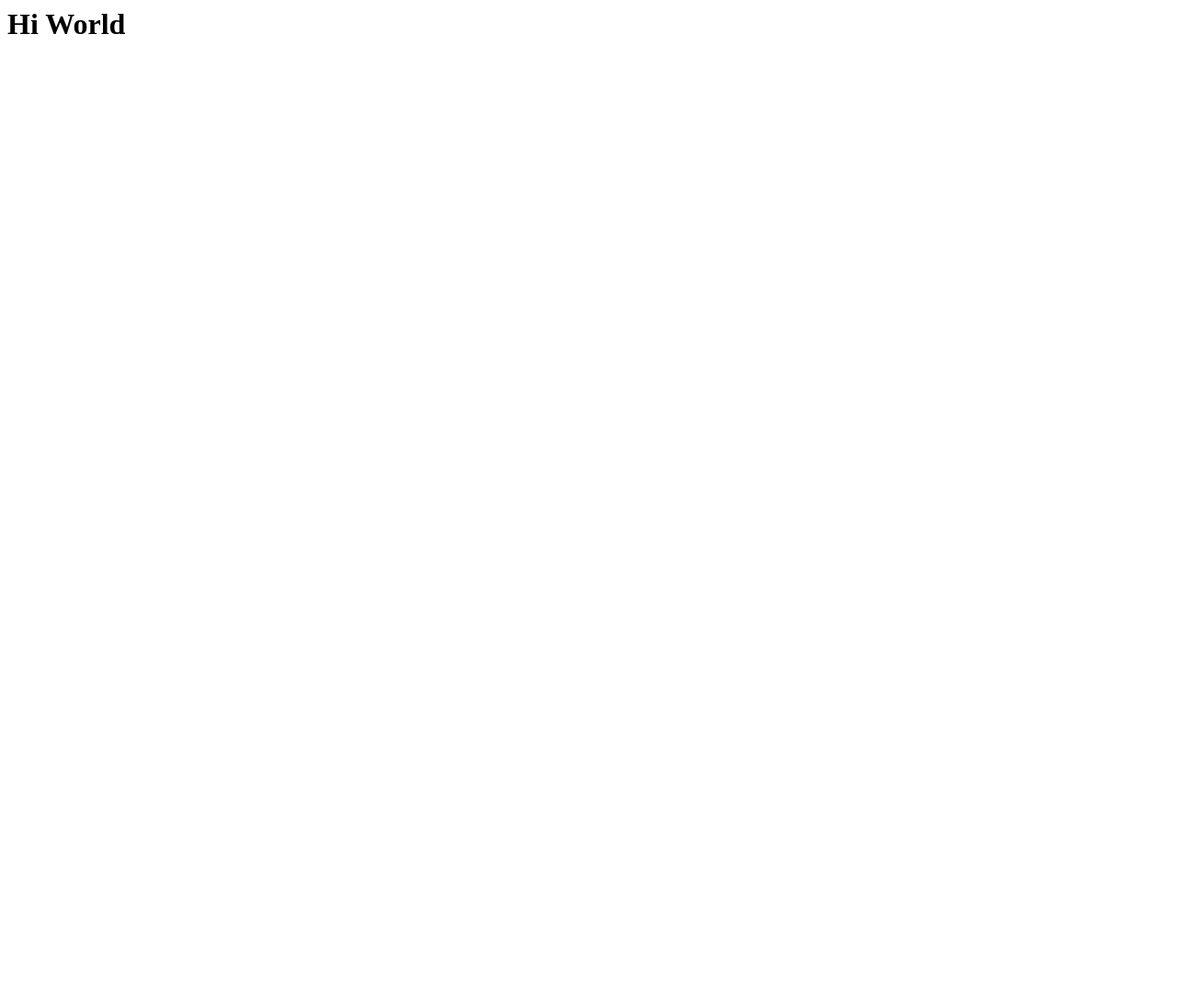
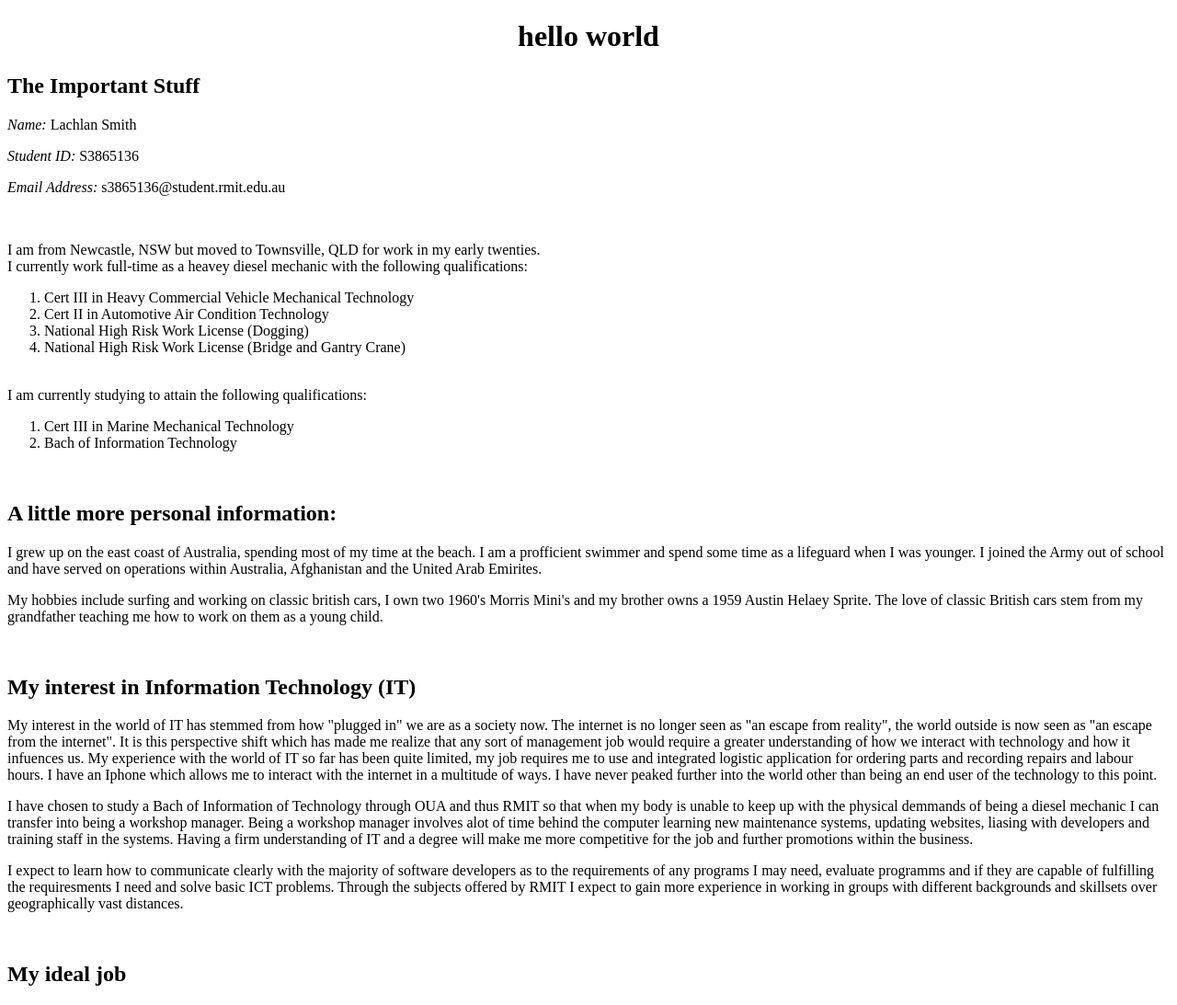
Before and after one commit to lachlan-smith3/test, a plain HTML site: page index.html in a window 1280 px wide. Shown: the whole page at 92% size. Before the commit the page ends 800 px from the top, so only its background shows below. Drawn offline with Linux system fonts and the light colour scheme.

Commit message:
plz work now

```diff
--- a/index.html
+++ b/index.html
@@ -1 +1,40 @@
-<h1>Hi World</h1>
+<!DOCTYPE html>
+<h1><center>hello world</center></h1>
+<body>
+	<h2>The Important Stuff</h2>
+	<p><em>Name:          </em>Lachlan Smith</p>
+	<p><em>Student ID:    </em>S3865136</p>
+	<p><em>Email Address: </em>s3865136@student.rmit.edu.au</p>
+	<br>
+	<p>I am from Newcastle, NSW but moved to Townsville, QLD for work in my early twenties. <br>
+	I currently work full-time as a heavey diesel mechanic with the following qualifications:
+	<ol>
+	<li>Cert III in Heavy Commercial Vehicle Mechanical Technology</li>
+	<li>Cert II in Automotive Air Condition Technology</li>
+	<li>National High Risk Work License (Dogging)</li>
+	<li>National High Risk Work License (Bridge and Gantry Crane)</li>
+	</ol><br>
+	I am currently studying to attain the following qualifications:
+	<ol>
+	<li>Cert III in Marine Mechanical Technology</li>
+	<li>Bach of Information Technology</li>
+	</ol><br>
+
+	<h2>A little more personal information:</h2>
+	<p>I grew up on the east coast of Australia, spending most of my time at the beach. I am a profficient swimmer and spend some time as a lifeguard when I was younger. I joined the Army out of school and have served on operations within Australia, Afghanistan and the United Arab Emirites.</p>
+	<p>My hobbies include surfing and working on classic british cars, I own two 1960's Morris Mini's and my brother owns a 1959 Austin Helaey Sprite. The love of classic British cars stem from my grandfather teaching me how to work on them as a young child.</p>
+	<br>
+
+	<h2>My interest in Information Technology (IT)</h2>
+	<p>My interest in the world of IT has stemmed from how "plugged in" we are as a society now. The internet is no longer seen as "an escape from reality", the world outside is now seen as "an escape from the internet". It is this perspective shift which has made me realize that any sort of management
+	 job would require a greater understanding of how we interact with technology and how it infuences us. My experience with the world of IT so far has been quite limited, my job requires me to use and integrated logistic application for ordering parts and recording repairs and labour hours.
+	I have an Iphone which allows me to interact with the internet in a multitude of ways. I have never peaked further into the world other than being an end user of the technology to this point.</p>
+	<p>I have chosen to study a Bach of Information of Technology through OUA and thus RMIT so that when my body is unable to keep up with the physical demmands of being a diesel mechanic I can transfer into being a workshop manager. Being a workshop manager involves alot of time behind the computer
+	learning new maintenance systems, updating websites, liasing with developers and training staff in the systems. Having a firm understanding of IT and a degree will make me more competitive for the job and further promotions within the business.</p>
+	<p>I expect to learn how to communicate clearly with the majority of software developers as to the requirements of any programs I may need, evaluate programms and if they are capable of fulfilling the requiresments I need and solve basic ICT problems. Through the subjects offered by RMIT I expect
+	 to gain more experience in working in groups with different backgrounds and skillsets over geographically vast distances.</p>
+	<br>
+
+	<h2>My ideal job</h2>
+	<p>
+</body>
```
